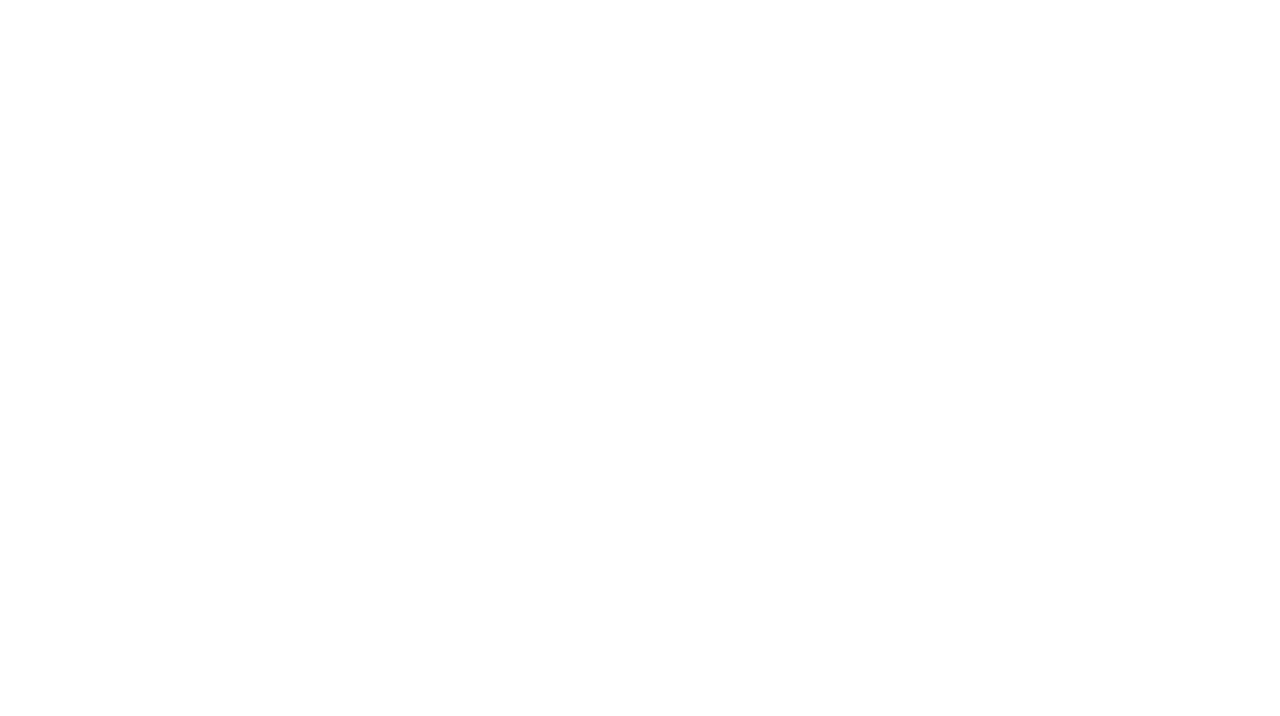
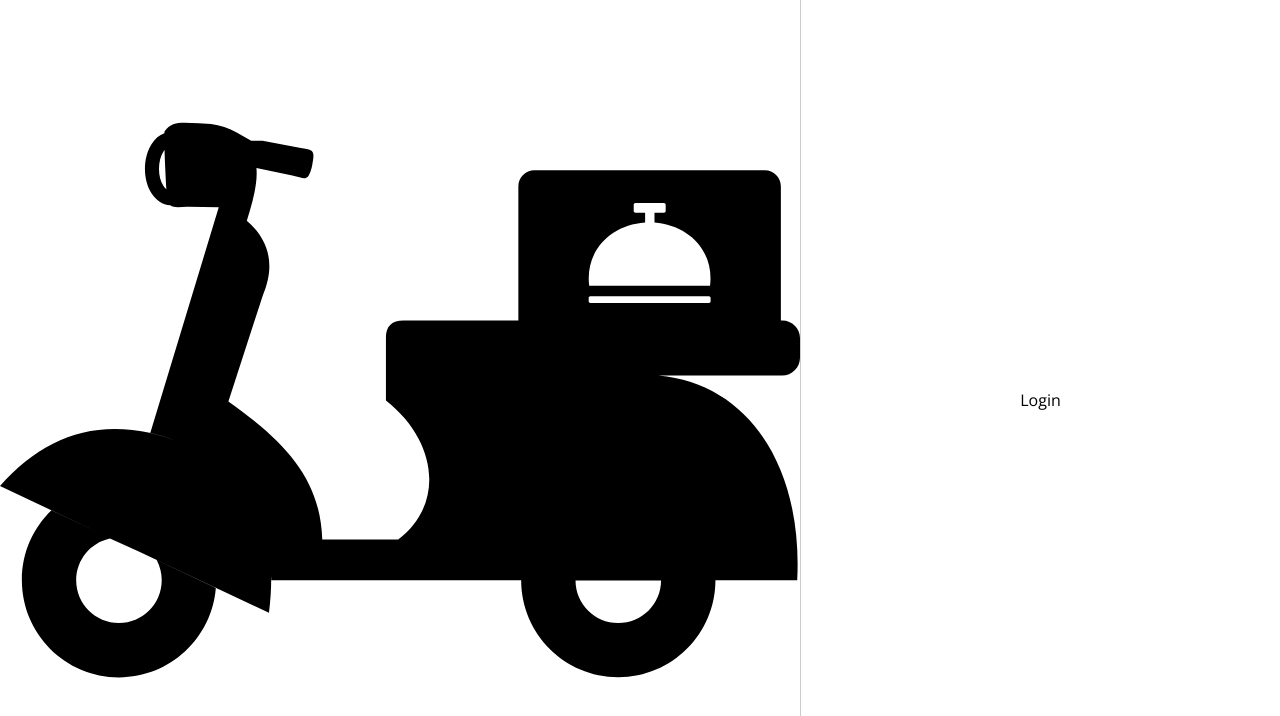
Before and after one commit to Alexandroff1997/food-delivery, a React (Vite) app: page /auth/login in a window 1280 px wide. Shown: the top 716 px of the page. Built offline with nearby package versions, Linux system fonts and the light colour scheme.

Commit message:
auth register and login layouts

```diff
--- /dev/null
+++ b/src/layout/AuthLayout/AuthLayout.module.css
@@ -0,0 +1,19 @@
+.layout {
+	display: flex;
+	min-height: 100vh;
+}
+
+.logo {
+	flex: 1;
+	display: flex;
+	align-items: center;
+	justify-content: center;
+}
+
+.content {
+	border-left: 1px solid var(--separator-color);
+	flex: 1;
+	display: flex;
+	align-items: center;
+	justify-content: center;
+}
--- /dev/null
+++ b/src/layout/AuthLayout/AuthLayout.tsx
@@ -0,0 +1,15 @@
+import { Outlet } from 'react-router-dom';
+import styles from './AuthLayout.module.css';
+
+export function AuthLayout() {
+	return (
+		<div className={styles['layout']}>
+			<div className={styles['logo']}>
+				<img src="/delivery.svg" alt="delivery logo" />
+			</div>
+			<div className={styles['content']}>
+				<Outlet />
+			</div>
+		</div>
+	);
+}
--- /dev/null
+++ b/src/pages/Login/Login.tsx
@@ -0,0 +1,7 @@
+export function Login() {
+	return (
+		<>
+			Login
+		</>
+	);
+}
--- /dev/null
+++ b/src/pages/Register/Register.tsx
@@ -0,0 +1,7 @@
+export function Register() {
+	return (
+		<>
+			Register
+		</>
+	);
+}
```
Also changed, not shown: src/main.tsx (+17 -0 lines), public/delivery.svg (added), src/pages/Login/Login.module.css (added), src/pages/Register/Register.module.css (added).
